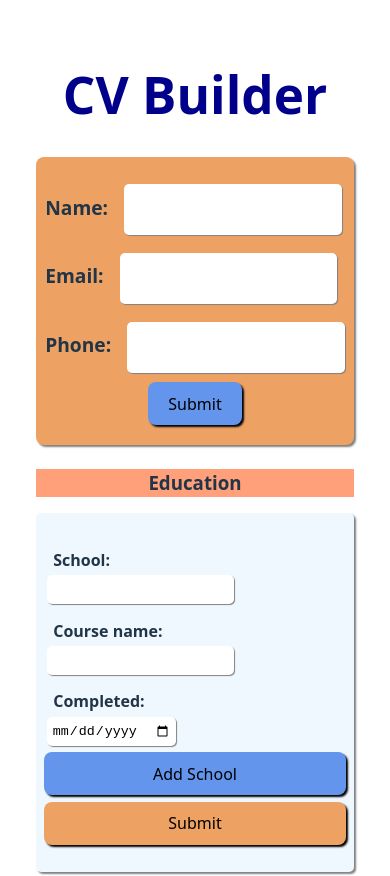
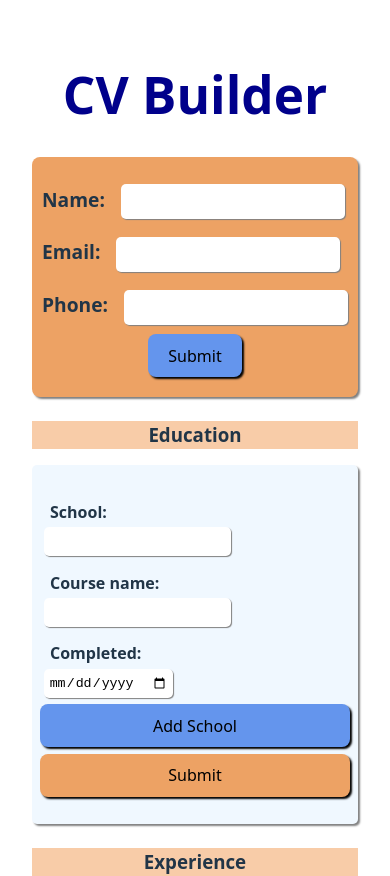
Before and after one commit to MisterKrud/cv-application, a React (Vite) app: page / in a window 390 px wide. Shown: the top 876 px of the page. Built offline with nearby package versions, Linux system fonts and the light colour scheme.

Commit message:
Style: change section header color and input padding on mobile

```diff
--- a/src/App.css
+++ b/src/App.css
@@ -268,10 +268,11 @@ flex-direction: column;
   }
 
   .general-input{
-    padding: none;
+    padding: .5rem !important;
     width: 13rem;
     font-size: 1rem;
   }
+
 }
 
 
@@ -355,7 +356,7 @@ flex-direction: column;
 }
 
 .edit-section-header>h3{
-  background-color:lightsalmon
+  background-color:rgb(248, 204, 168);
 }
 
 
--- a/src/index.css
+++ b/src/index.css
@@ -11,15 +11,16 @@
   text-rendering: optimizeLegibility;
   -webkit-font-smoothing: antialiased;
   -moz-osx-font-smoothing: grayscale;
+
 }
 
 a {
   font-weight: 500;
-  /* color: #646cff; */
+  color: #646cff;
   text-decoration: inherit;
 }
 a:hover {
-  /* color: #535bf2; */
+  color: #535bf2;
 }
 /* div {
   border: gray .5px solid;
@@ -64,9 +65,9 @@ button:focus-visible {
     color: #213547;
     background-color: #ffffff;
   }
-  /* a:hover {
+  a:hover {
     color: #747bff;
-  } */
+  }
   button {
     background-color: #f9f9f9;
   }
```
